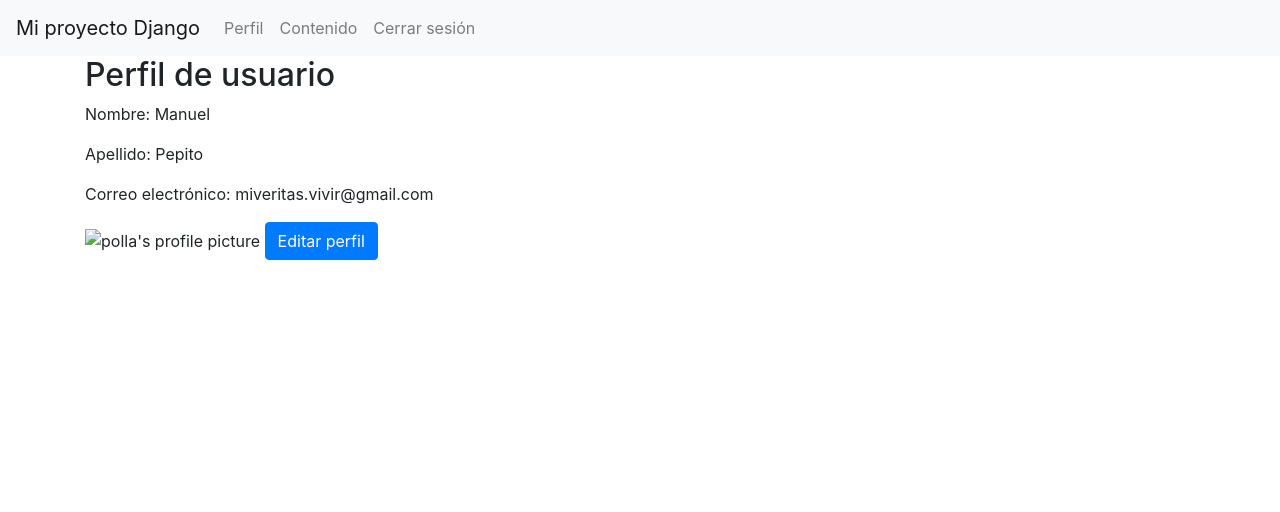
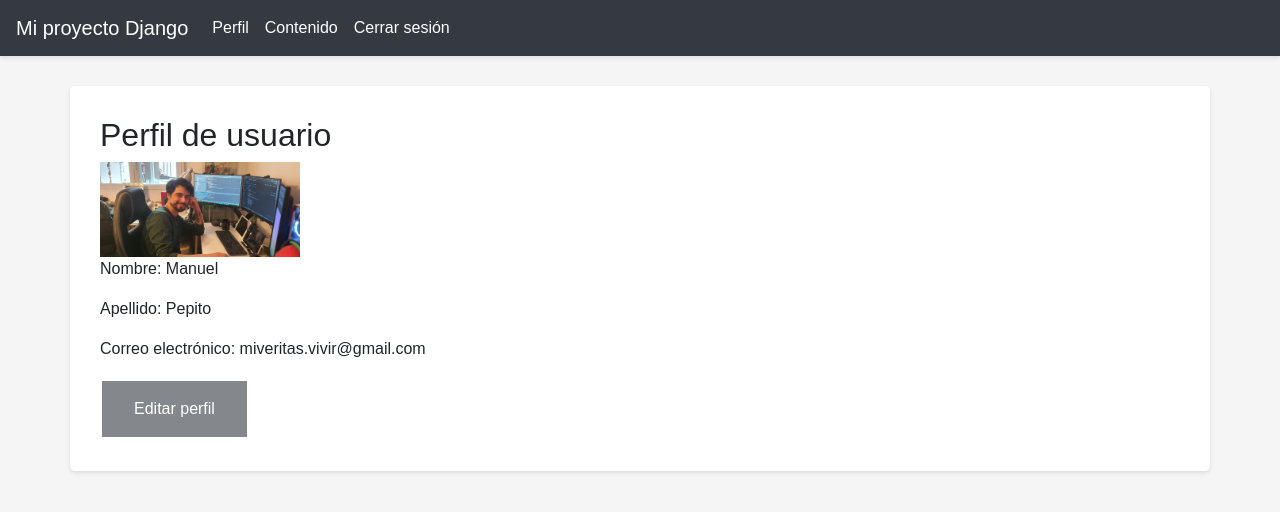
Before and after one commit to LargoLujan/pruebas_django, a Django app: page /perfil/ in a window 1280 px wide. Shown: the top 512 px of the page. Run offline with Django 4.2, Linux system fonts and the light colour scheme; a user stored in the database is signed in; some libraries are stand-ins or nearby versions.

Commit message:
Create profile prompts

```diff
--- a/apps/apps/autenticacion/templates/autenticacion/perfil.html
+++ b/apps/apps/autenticacion/templates/autenticacion/perfil.html
@@ -2,23 +2,39 @@
 <html lang="en">
 <head>
     <meta charset="UTF-8">
-    <title>Title</title>
+    <title>Perfil</title>
+    <style>
+    .btn-custom {
+      background-color: #343a40;
+      border: none;
+      color: #ffffff;
+      padding: 16px 32px;
+      text-align: center;
+      font-size: 16px;
+      margin: 4px 2px;
+      opacity: 0.6;
+      transition: 0.3s;
+      display: inline-block;
+      text-decoration: none;
+      cursor: pointer;
+    }
+
+    .btn-custom:hover {opacity: 1}
+    </style>
 </head>
 <body>
 {% extends 'base.html' %}
-
 {% block content %}
   <h2>Perfil de usuario</h2>
+  {% if photo %}
+    <img src="{{ photo.url }}" alt="Foto de perfil" class="profile-image" style="max-width: 200px; max-height: 200px;">
+  {% else %}
+    <p>No se ha subido una foto de perfil.</p>
+  {% endif %}
   <p>Nombre: {{ request.user.first_name }}</p>
   <p>Apellido: {{ request.user.last_name }}</p>
   <p>Correo electrónico: {{ request.user.email }}</p>
-  {% if user.image %}
-    <img src="{{ image.url }}" alt="{{ user.username }}'s profile picture">
-  {% else %}
-    <p>No hay imagen de perfil disponible.</p>
-  {% endif %}
-  <a href="{% url 'update_profile' %}" class="btn btn-primary">Editar perfil</a>
+  <a href="{% url 'update_profile' %}" class="btn-custom">Editar perfil</a>
 {% endblock %}
-
 </body>
 </html>
--- a/apps/apps/autenticacion/templates/base.html
+++ b/apps/apps/autenticacion/templates/base.html
@@ -4,9 +4,42 @@
   <meta charset="utf-8">
   <title>Mi proyecto Django</title>
   <link rel="stylesheet" href="https://maxcdn.bootstrapcdn.com/bootstrap/4.5.2/css/bootstrap.min.css">
+  <style>
+    body {
+      font-family: Arial, sans-serif;
+      background-color: #f5f5f5;
+    }
+
+    .navbar {
+      background-color: #343a40;
+      box-shadow: 0 2px 4px rgba(0, 0, 0, 0.1);
+    }
+
+    .navbar-brand {
+      color: #ffffff;
+    }
+
+    .nav-link {
+      color: #ffffff;
+      transition: color 0.3s;
+    }
+
+    .nav-link:hover {
+      color: #b3b3b3;
+    }
+
+    .container {
+      background-color: white;
+      border-radius: 5px;
+      padding: 30px;
+      box-shadow: 0 2px 4px rgba(0, 0, 0, 0.1);
+      margin-top: 30px;
+      margin-bottom: 30px;
+    }
+  </style>
 </head>
 <body>
-  <nav class="navbar navbar-expand-lg navbar-light bg-light">
+  <nav class="navbar navbar-expand-lg">
     <a class="navbar-brand" href="#">Mi proyecto Django</a>
     <div class="collapse navbar-collapse">
       <ul class="navbar-nav mr-auto">
--- a/apps/apps/autenticacion/views.py
+++ b/apps/apps/autenticacion/views.py
@@ -49,14 +49,19 @@ def cerrar_sesion(request):
 @login_required
 def update_profile(request):
     if request.method == 'POST':
-        form = UpdateProfileForm(request.POST, instance=request.user)
+        form = UpdateProfileForm(request.POST, request.FILES, instance=request.user)
 
         if form.is_valid():
             form.save()
             return redirect('perfil')
     else:
         form = UpdateProfileForm(instance=request.user)
-    return render(request, 'autenticacion/update_profile.html', {'form': form})
+    context = {
+        'form': form,
+        'image': request.user.image,  # agregar la imagen del usuario
+    }
+    return render(request, 'autenticacion/update_profile.html', context)
+
 
 
 @login_required
--- a/apps/config/settings.py
+++ b/apps/config/settings.py
@@ -9,7 +9,7 @@ https://docs.djangoproject.com/en/4.2/topics/settings/
 For the full list of settings and their values, see
 https://docs.djangoproject.com/en/4.2/ref/settings/
 """
-
+import os
 from pathlib import Path
 
 # Build paths inside the project like this: BASE_DIR / 'subdir'.
@@ -133,3 +133,7 @@ EMAIL_HOST_PASSWORD = '19011988,.-Manu'
 
 
 AUTH_USER_MODEL = 'autenticacion.CustomUser'
+
+
+MEDIA_URL = '/media/'
+MEDIA_ROOT = os.path.join(BASE_DIR, 'media')
--- a/apps/config/urls.py
+++ b/apps/config/urls.py
@@ -16,9 +16,16 @@ Including another URLconf
 """
 from django.contrib import admin
 from django.urls import path, include
+from django.conf import settings
+from django.conf.urls.static import static
+
 
 urlpatterns = [
     path('admin/', admin.site.urls),
     path('', include('apps.autenticacion.urls')),
     path('accounts/', include('django.contrib.auth.urls')),
 ]
+
+
+if settings.DEBUG:
+    urlpatterns += static(settings.MEDIA_URL, document_root=settings.MEDIA_ROOT)
```
Also changed, not shown: apps/apps/autenticacion/templates/autenticacion/update_profile.html (+21 -3 lines), apps/apps/autenticacion/templates/login.html (+15 -5 lines), apps/db.sqlite3, apps/media/profile_images/20230410_131627.jpg (renamed from apps/profile_images/20230410_131627.jpg), apps/media/profile_images/20230410_131627_A3LkkcG.jpg (added).
